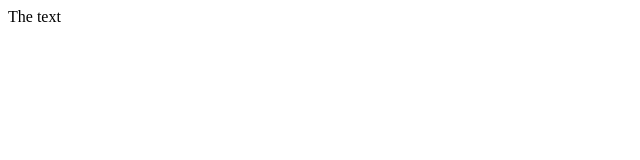
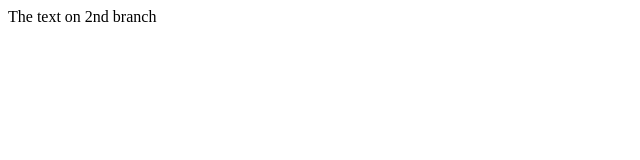
Before and after one commit to elena-lembersky/my-first-repo, a plain HTML site: page index.html in a window 1280 px wide. Shown: the whole page, without its empty margins (0-640 px from the left). Drawn offline with Linux system fonts and the light colour scheme.

Commit message:
My 2 commit

```diff
--- a/index.html
+++ b/index.html
@@ -5,6 +5,6 @@
     <title>Title</title>
 </head>
 <body>
-The text
+The text on 2nd branch
 </body>
 </html>
```
